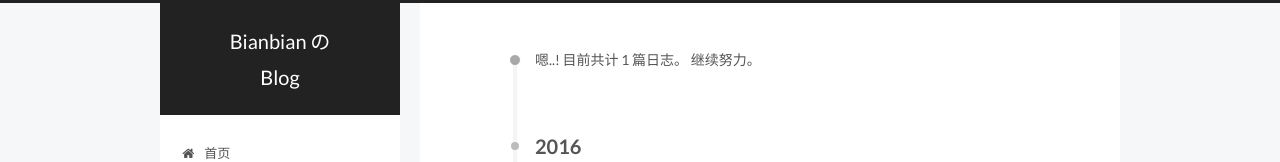
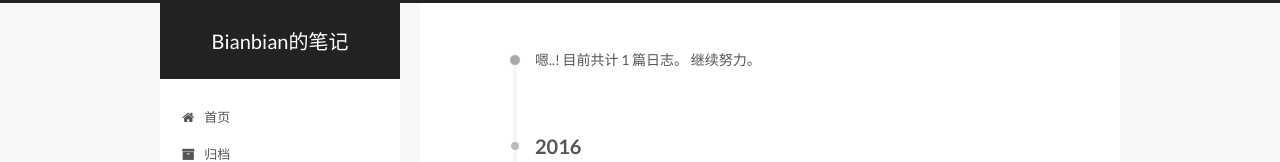
Before and after one commit to bianer233/bianer233.github.io, a plain HTML site: page archives/2016/04/index.html in a window 1280 px wide. Shown: the top 162 px of the page. Drawn offline with Linux system fonts and the light colour scheme.

Commit message:
Site updated: 2016-04-03 17:44:12

```diff
--- a/archives/2016/04/index.html
+++ b/archives/2016/04/index.html
@@ -59,12 +59,12 @@
 
 <meta name="description">
 <meta property="og:type" content="website">
-<meta property="og:title" content="Bianbian の　Blog">
+<meta property="og:title" content="Bianbian的笔记">
 <meta property="og:url" content="http://yoursite.com/archives/2016/04/index.html">
-<meta property="og:site_name" content="Bianbian の　Blog">
+<meta property="og:site_name" content="Bianbian的笔记">
 <meta property="og:description">
 <meta name="twitter:card" content="summary">
-<meta name="twitter:title" content="Bianbian の　Blog">
+<meta name="twitter:title" content="Bianbian的笔记">
 <meta name="twitter:description">
 
 
@@ -83,7 +83,7 @@
   };
 </script>
 
-  <title> 归档 | Bianbian の　Blog </title>
+  <title> 归档 | Bianbian的笔记 </title>
 </head>
 
 <body itemscope itemtype="http://schema.org/WebPage" lang="zh-Hans">
@@ -114,7 +114,7 @@
   <div class="custom-logo-site-title">
     <a href="/"  class="brand" rel="start">
       <span class="logo-line-before"><i></i></span>
-      <span class="site-title">Bianbian の　Blog</span>
+      <span class="site-title">Bianbian的笔记</span>
       <span class="logo-line-after"><i></i></span>
     </a>
   </div>
--- a/css/main.css
+++ b/css/main.css
@@ -1516,7 +1516,7 @@ pre .javascript .function {
   width: 4px;
   height: 4px;
   border-radius: 50%;
-  background: #554dff;
+  background: #af5c0b;
 }
 .links-of-blogroll {
   font-size: 13px;
```
Also changed, not shown: 2016/04/03/J1签证豁免及两个两年限制/index.html (+3 -3 lines), archives/2016/index.html (+5 -5 lines), archives/index.html (+5 -5 lines), index.html (+5 -5 lines), tags/生活/index.html (+5 -5 lines).
